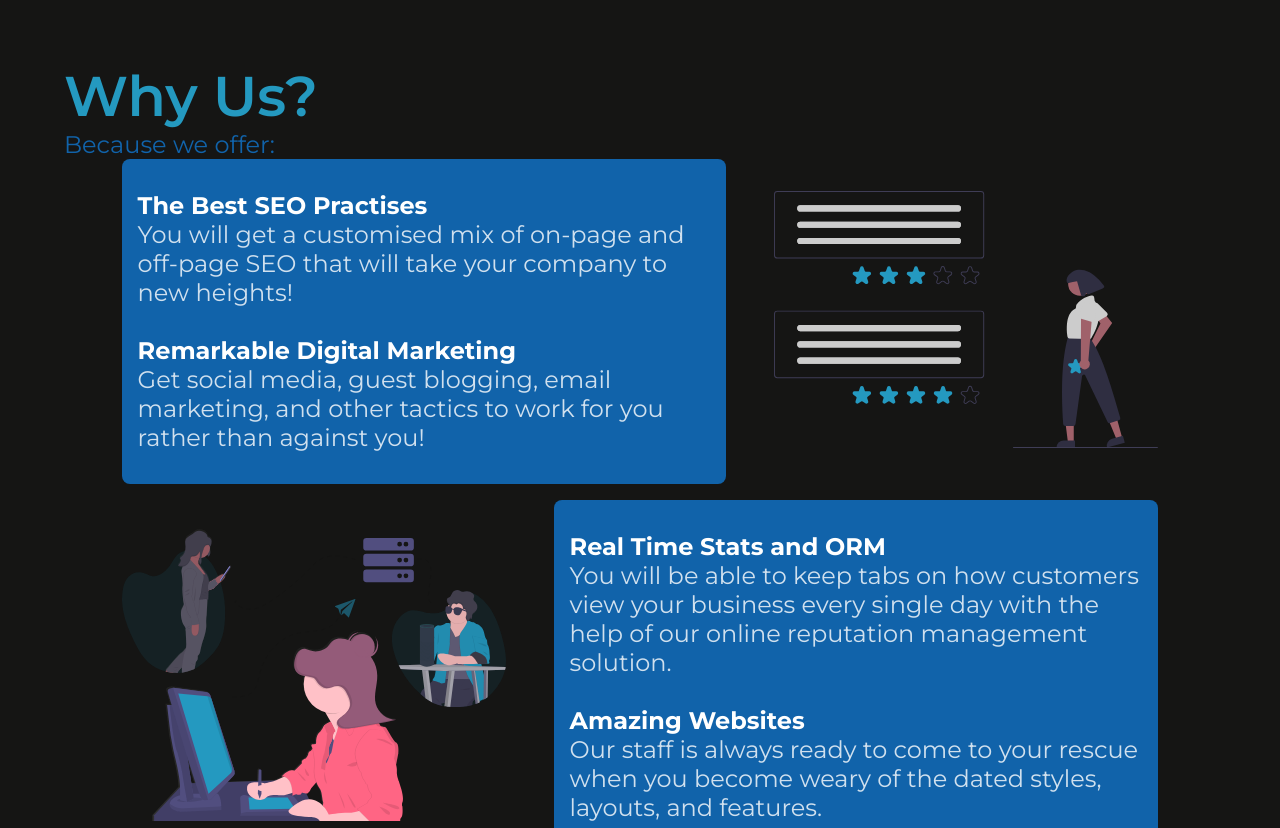
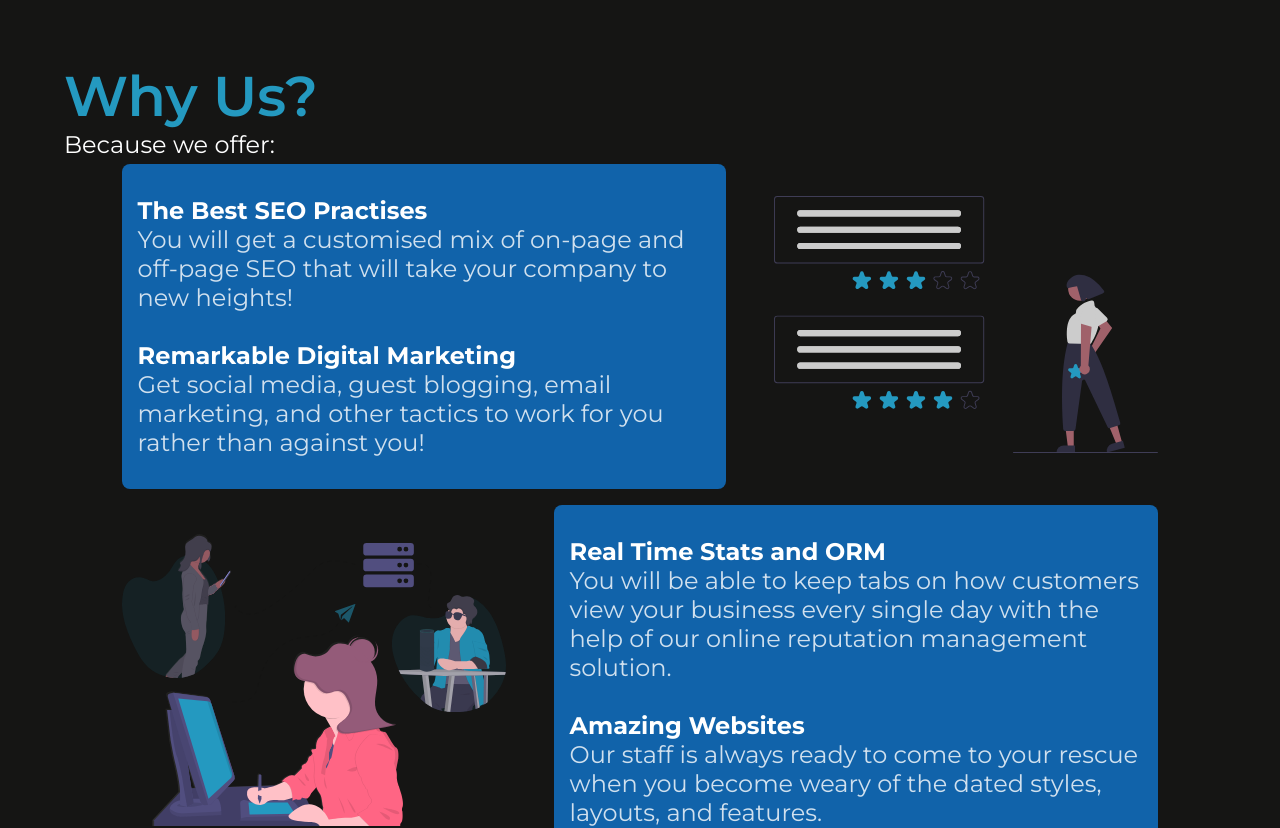
Before and after one commit to Rav1639/gridReputation, a Next.js app: page / in a window 1280 px wide. Shown: the part 802-1630 px from the top of the page. Built offline with nearby package versions, Linux system fonts and the light colour scheme.

Commit message:
Update Home.module.css

```diff
--- a/styles/Home.module.css
+++ b/styles/Home.module.css
@@ -143,7 +143,8 @@
 #serviveSub {
   font-size: 1.5rem;
   font-weight: normal;
-  color: var(--themeSec);
+  color: white;
+  margin-bottom: 5px;
 }
 #servicesback {
   padding: 5rem 0rem;
```
